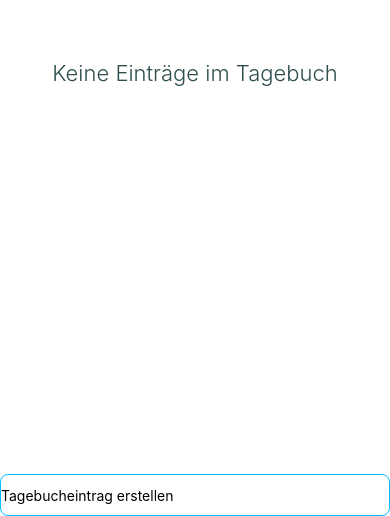
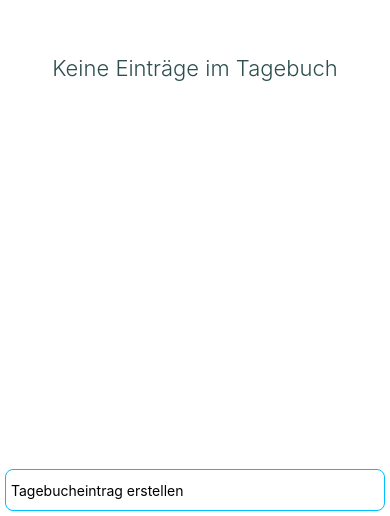
Before and after one commit to behrends/MyJournal, a React Native app: screen / in a window 390 px wide. Shown: the part 328-844 px from the top of the page. Built offline with nearby package versions, Linux system fonts and the light colour scheme.

Commit message:
Kapitel 5: Texteingabefeld mit Abstand

```diff
--- a/App.js
+++ b/App.js
@@ -67,6 +67,8 @@ const styles = StyleSheet.create({
   inputContainer: {
     borderColor: 'deepskyblue',
     borderRadius: 8,
-    borderWidth: 1
+    borderWidth: 1,
+    margin: 5,
+    paddingHorizontal: 5
   }
 });
```
